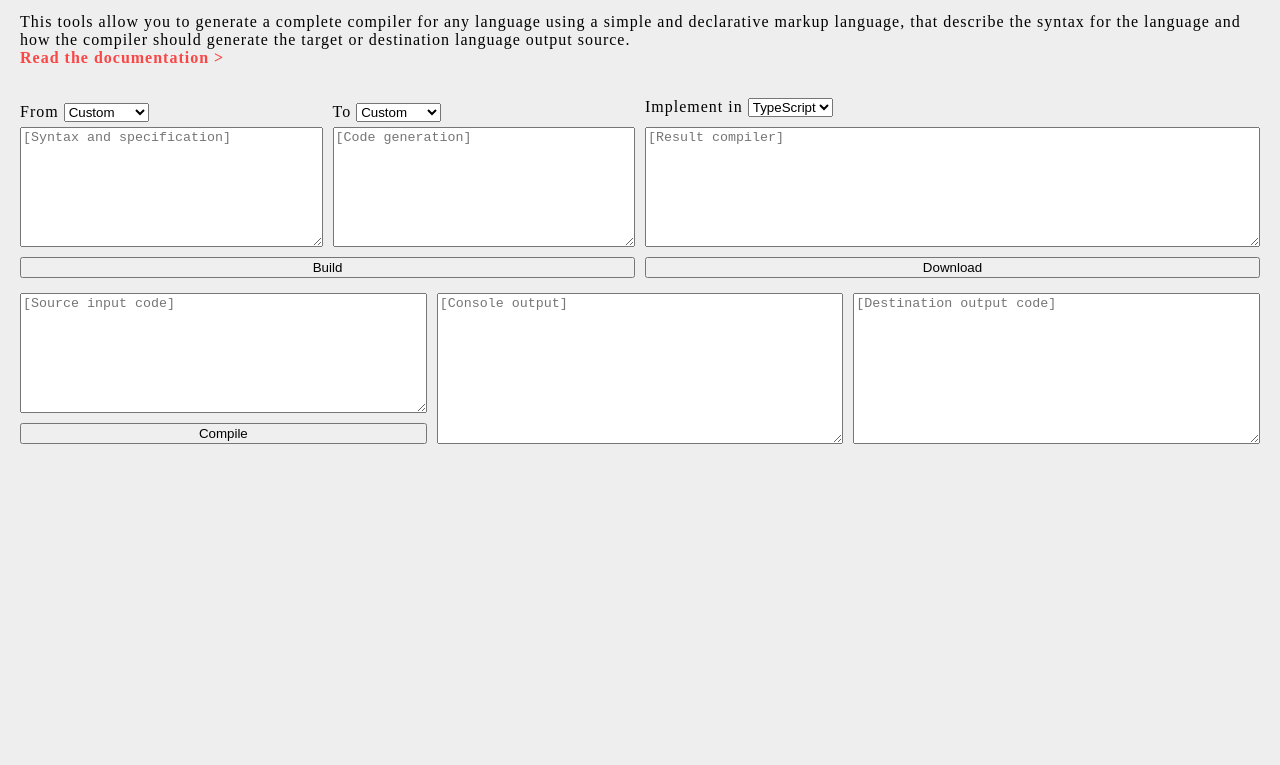
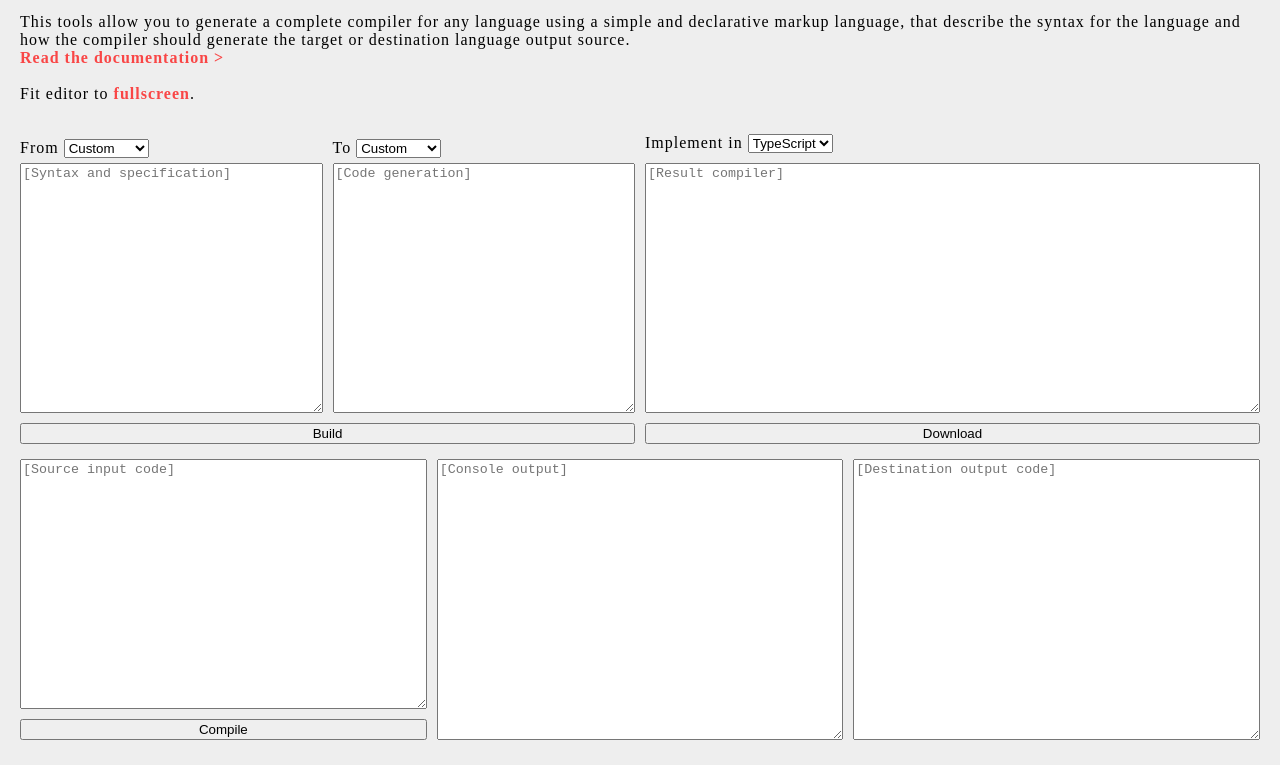
Before and after one commit to WilliamRagstad/Simpel-Compiler-Generator, a plain HTML site: page index.html in a window 1280 px wide. Shown: the part 86-851 px from the top of the page. Before the commit the page ends 800 px from the top, so only its background shows below. Drawn offline with Linux system fonts and the light colour scheme.

Commit message:
Added fullscreen

```diff
--- a/index.html
+++ b/index.html
@@ -18,10 +18,11 @@
             using a simple and declarative markup language, that describe the syntax for
             the language and how the compiler should generate the target or destination language
             output source.<br>
-            <a href="documentation.html">Read the documentation &gt;</a>
+            <a href="documentation.html">Read the documentation &gt;</a><br><br>
+            Fit editor to <a href="#fullscreen">fullscreen</a>.
         </p>
     </div>
-    <div class="row">
+    <div class="row" id="fullscreen">
         <div class="column">
             <div class="row">
                 <div class="column">
--- a/style.css
+++ b/style.css
@@ -7,7 +7,7 @@ body {
 }
 
 textarea {
-    min-height: 120px;
+    min-height: 250px;
     height: 100%;
     resize: vertical;
 }
```
